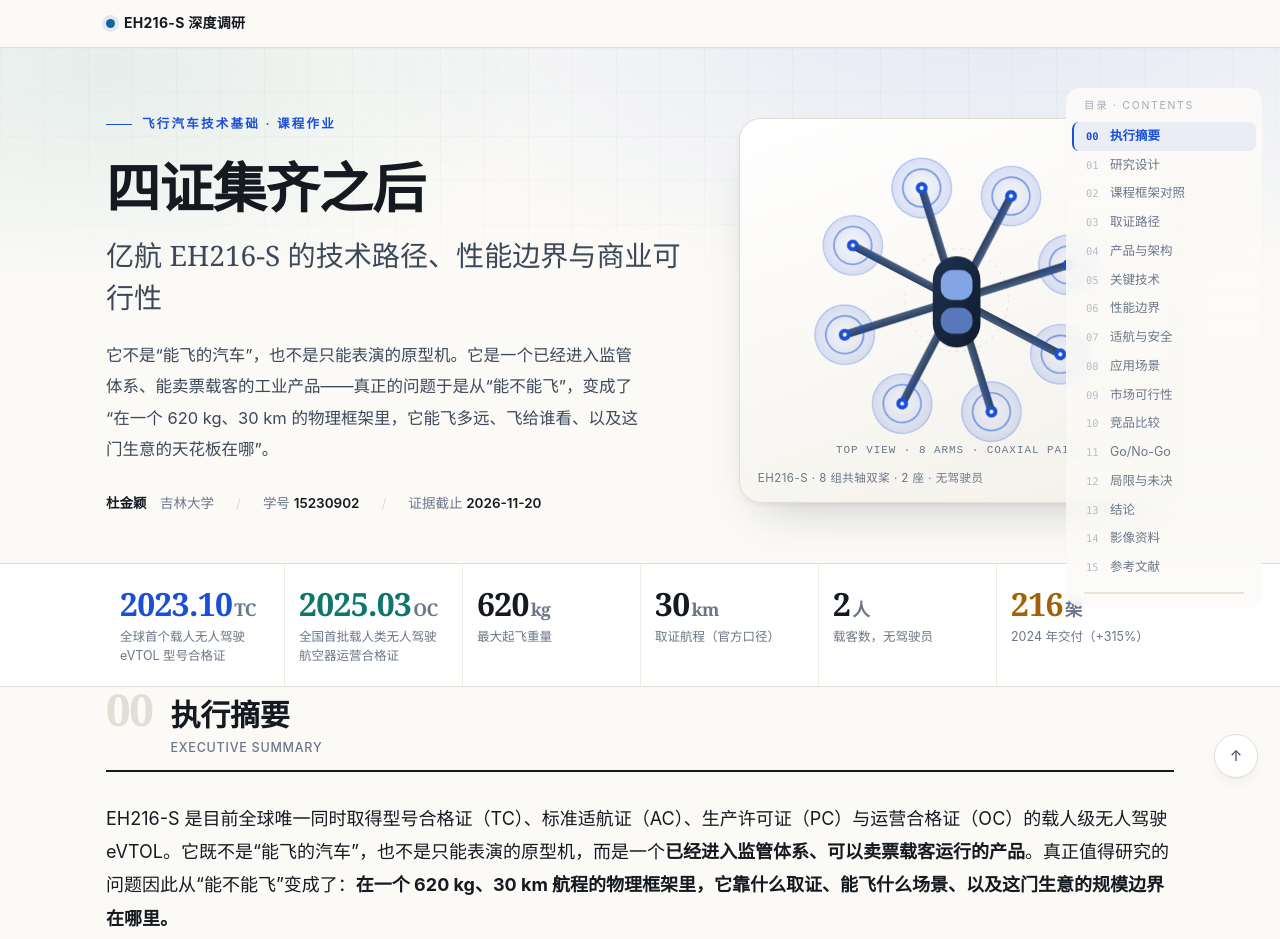
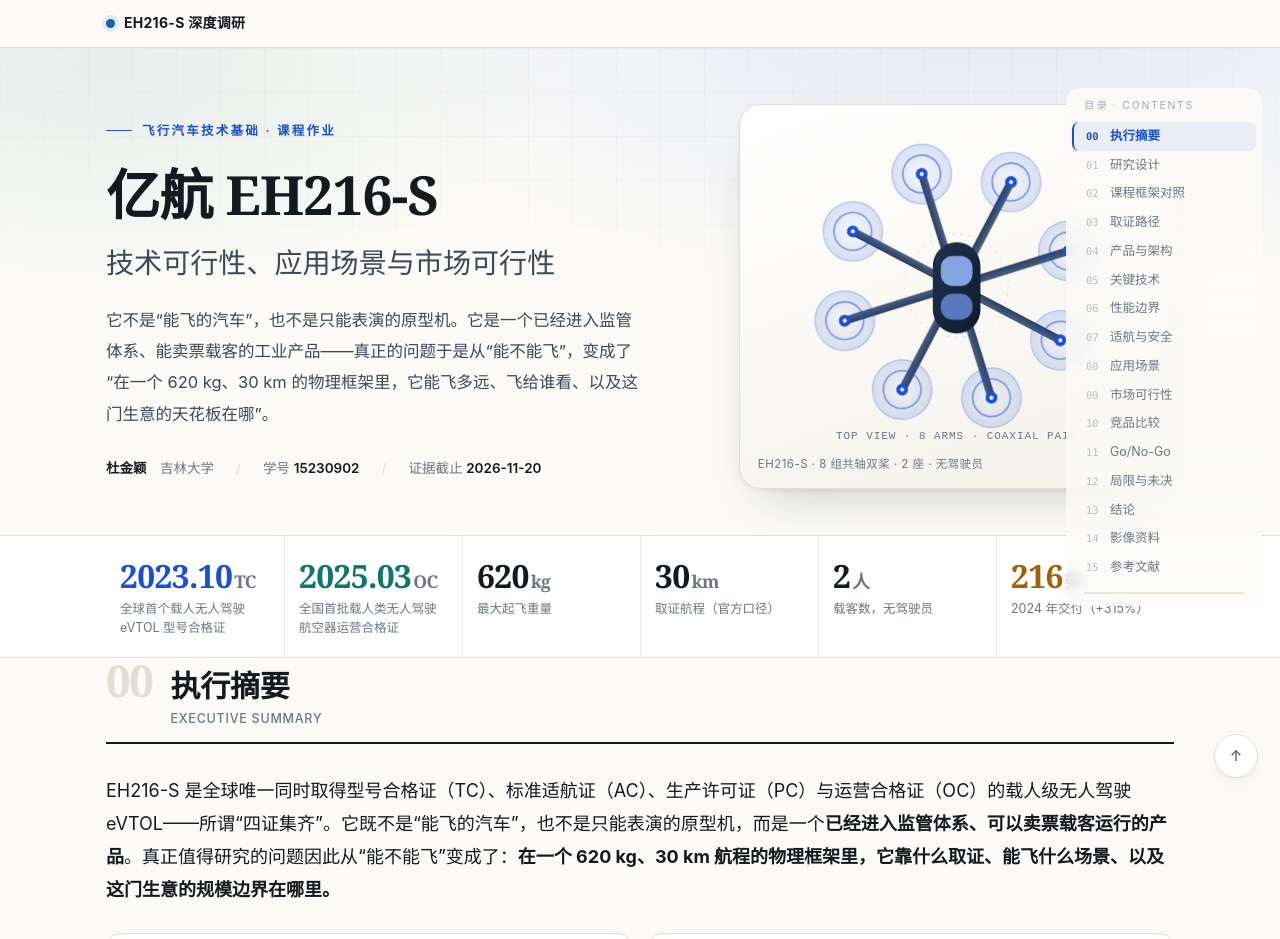
Before and after one commit to Azhe2334/eh216s-research, a plain HTML site: page index.html in a window 1280 px wide. Shown: the top 939 px of the page. Drawn offline with Linux system fonts and the light colour scheme.

Commit message:
title: 改为「亿航 EH216-S：技术可行性、应用场景与市场可行性」

```diff
--- a/index.html
+++ b/index.html
@@ -3,8 +3,8 @@
 <head>
 <meta charset="utf-8">
 <meta name="viewport" content="width=device-width, initial-scale=1">
-<title>亿航 EH216-S · 四证集齐的载人 eVTOL｜技术、场景与市场可行性</title>
-<meta name="description" content="杜金颖 · 吉林大学 15230902｜《飞行汽车技术基础》课程作业：亿航 EH216-S 的适航取证、系统架构、性能边界与商业可行性分析。">
+<title>亿航 EH216-S：技术可行性、应用场景与市场可行性｜飞行汽车技术基础 · 课程作业</title>
+<meta name="description" content="杜金颖 · 吉林大学 15230902｜《飞行汽车技术基础》课程作业：亿航 EH216-S 载人 eVTOL 的技术可行性、应用场景与市场可行性分析。">
 <style>
 /* ============ 设计变量 ============ */
 :root{
@@ -304,8 +304,8 @@ footer a:hover{color:var(--brand)}
   <div class="in">
     <div>
       <div class="eyebrow">飞行汽车技术基础 · 课程作业</div>
-      <h1>四证集齐之后<br>
-        <span class="thin">亿航 EH216-S 的技术路径、性能边界与商业可行性</span>
+      <h1>亿航 EH216-S<br>
+        <span class="thin">技术可行性、应用场景与市场可行性</span>
       </h1>
       <p class="dek">它不是“能飞的汽车”，也不是只能表演的原型机。它是一个已经进入监管体系、能卖票载客的工业产品——真正的问题于是从“能不能飞”，变成了“在一个 620 kg、30 km 的物理框架里，它能飞多远、飞给谁看、以及这门生意的天花板在哪”。</p>
       <div class="byline">
@@ -403,7 +403,7 @@ footer a:hover{color:var(--brand)}
 <section id="summary">
   <div class="sechead"><div class="secnum">00</div><h2>执行摘要<span class="en">Executive Summary</span></h2></div>
 
-  <p class="lead">EH216-S 是目前全球唯一同时取得型号合格证（TC）、标准适航证（AC）、生产许可证（PC）与运营合格证（OC）的载人级无人驾驶 eVTOL。它既不是“能飞的汽车”，也不是只能表演的原型机，而是一个<strong>已经进入监管体系、可以卖票载客运行的产品</strong>。真正值得研究的问题因此从“能不能飞”变成了：<strong>在一个 620 kg、30 km 航程的物理框架里，它靠什么取证、能飞什么场景、以及这门生意的规模边界在哪里。</strong></p>
+  <p class="lead">EH216-S 是全球唯一同时取得型号合格证（TC）、标准适航证（AC）、生产许可证（PC）与运营合格证（OC）的载人级无人驾驶 eVTOL——所谓“四证集齐”。它既不是“能飞的汽车”，也不是只能表演的原型机，而是一个<strong>已经进入监管体系、可以卖票载客运行的产品</strong>。真正值得研究的问题因此从“能不能飞”变成了：<strong>在一个 620 kg、30 km 航程的物理框架里，它靠什么取证、能飞什么场景、以及这门生意的规模边界在哪里。</strong></p>
 
   <div class="grid g2x">
     <div class="card">
```
